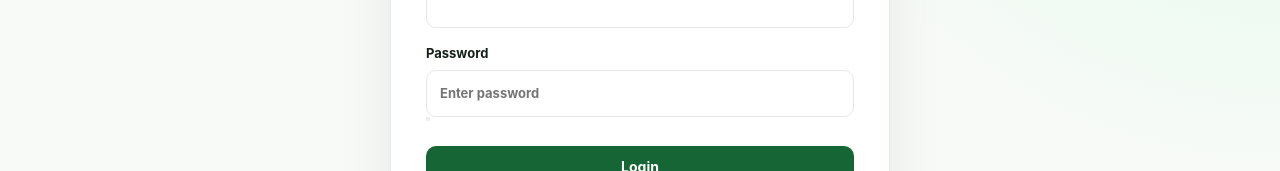
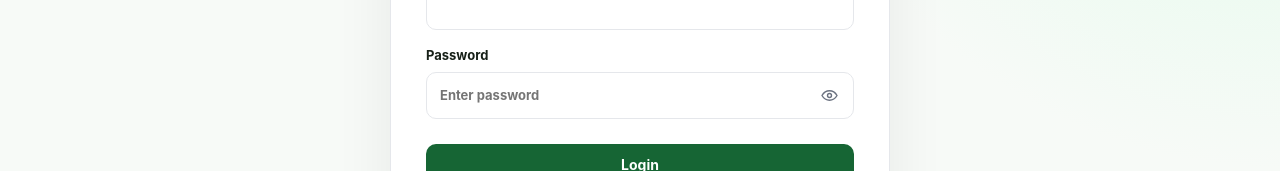
Before and after one commit to adityas306/tribal-sahay, a React (Vite) app in the folder frontend/: page /login in a window 1280 px wide. Shown: the part 435-606 px from the top of the page. Built offline with nearby package versions, Linux system fonts and the light colour scheme; no server answers.

Commit message:
Add styles for password input and toggle icon

```diff
--- a/frontend/src/styles.css
+++ b/frontend/src/styles.css
@@ -2193,3 +2193,47 @@ footer {
     border-color 0.25s ease,
     box-shadow 0.25s ease;
 }
+
+/* =========================================================
+   PASSWORD EYE ICON
+========================================================= */
+
+.passwordInputWrap {
+  position: relative;
+  width: 100%;
+}
+
+.passwordInputWrap input {
+  width: 100%;
+  padding-right: 45px;
+}
+
+.passwordToggle {
+  position: absolute;
+  right: 10px;
+  top: 50%;
+  transform: translateY(-50%);
+
+  width: 30px;
+  height: 30px;
+
+  padding: 0;
+  border: none;
+  background: transparent;
+
+  display: flex;
+  align-items: center;
+  justify-content: center;
+
+  color: var(--muted);
+  cursor: pointer;
+}
+
+.passwordToggle svg {
+  width: 19px;
+  height: 19px;
+}
+
+.passwordToggle:hover {
+  color: var(--primary);
+}
```
